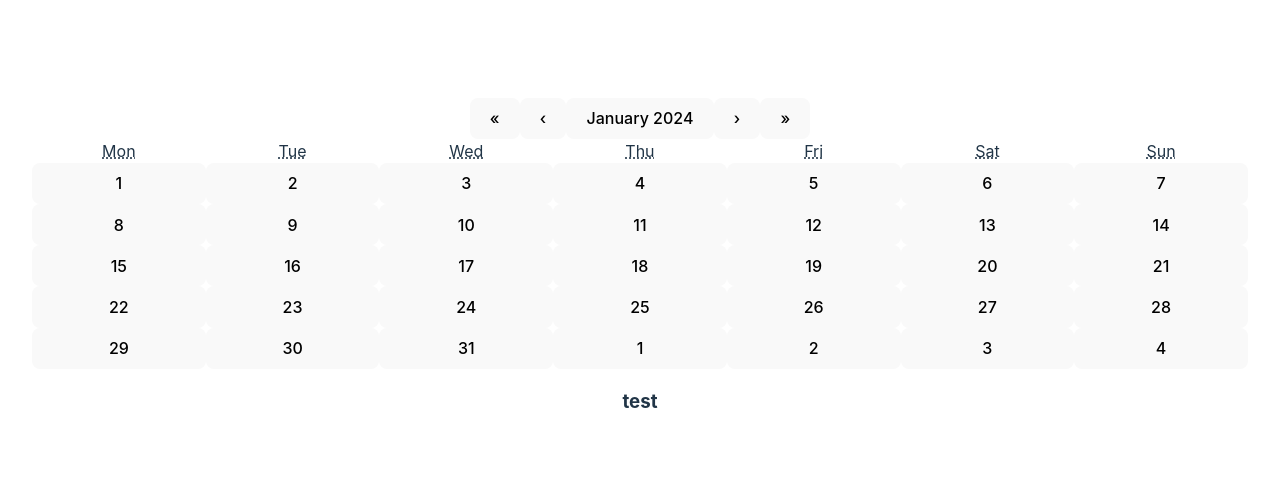
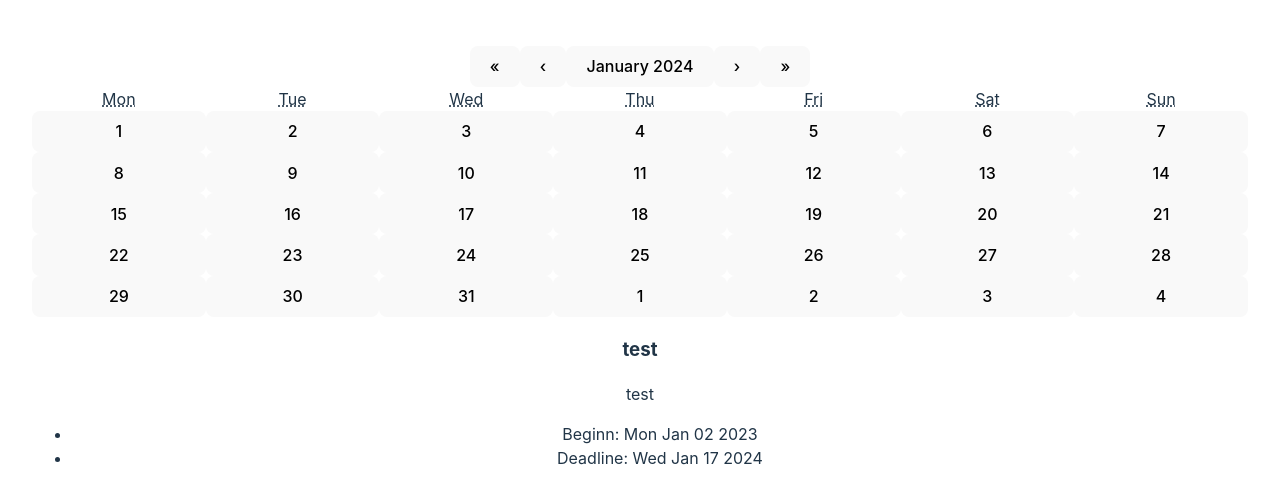
Before and after one commit to Toto149/CapStoneProjekt-Produktivitaets-App, a React (Vite) app in the folder frontend/: page / in a window 1280 px wide. Shown: the part 134-638 px from the top of the page. Built offline with nearby package versions, Linux system fonts and the light colour scheme.

Commit message:
add TodoCard Component

```diff
--- a/frontend/src/components/TodoCard.tsx
+++ b/frontend/src/components/TodoCard.tsx
@@ -1,8 +1,8 @@
 import {Todo} from "../model/Todo.ts";
 
-export default function TodoCard(props : Todo){
+export default function TodoCard(props : Readonly<Todo>){
 
-    function importanceColor(props : Todo){
+    /**function importanceColor(props ){
         switch(props.gradeOfImportance) {
             case "Barely_Important":
                 return "Yellow"
@@ -20,16 +20,20 @@ export default function TodoCard(props : Todo){
     const style2 = {
         backgroundColor: color
     }
+        **/
+    //<div className="color-importance-idication-box" style={style2} > -->
+
+// </div> -->
     return(
-        <>
-            <div className="container">
-                <div className="color-importance-idication-box" style={style2} >
 
-                </div>
+        <div className="container">
                 <h3>{props.title}</h3>
+                <p>{props.description}</p>
+                <ul>
+                    <li>Beginn: {props.startDate.toDateString()}</li>
+                    <li>Deadline: {props.deadline.toDateString()}</li>
+                </ul>
+        </div>
 
-
-            </div>
-        </>
     );
 }
```
